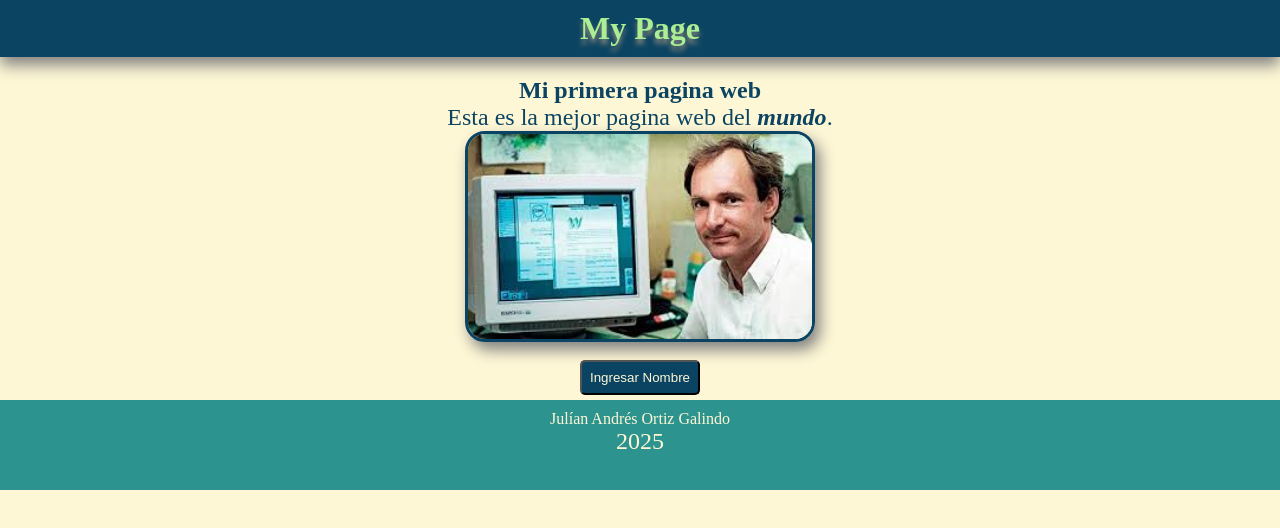
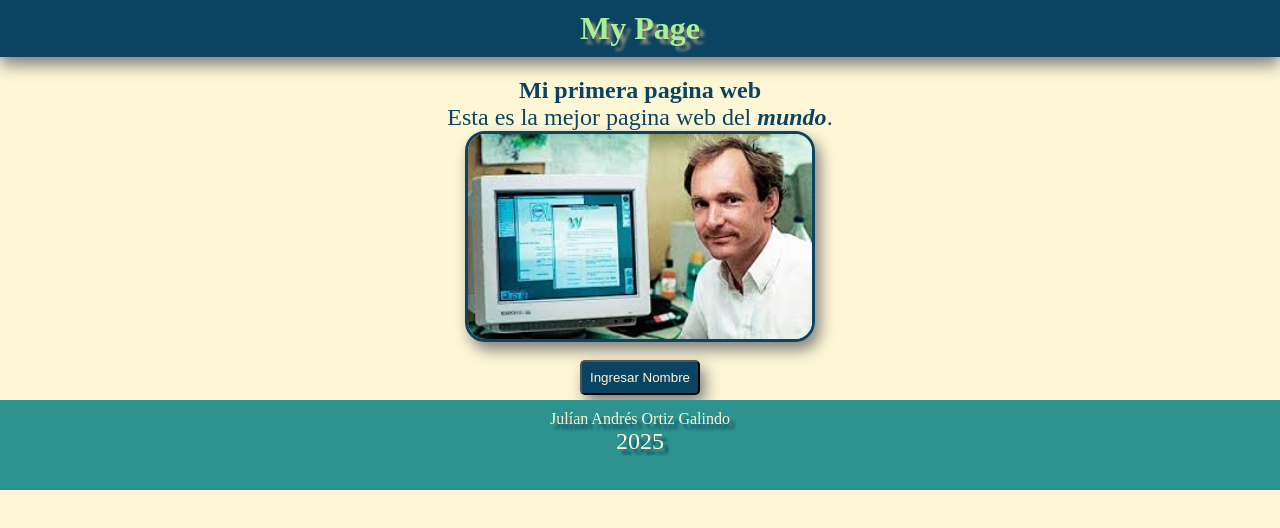
Before and after one commit to ikaronauta/mypage, a plain HTML site: page index.html in a window 1280 px wide. Drawn offline with Linux system fonts and the light colour scheme.

Commit message:
update page

```diff
--- a/index.html
+++ b/index.html
@@ -29,6 +29,7 @@
         margin-top: 5px;
         text-align: center;
         padding-top: 10px;
+        text-shadow: 5px 5px 3px #0b4462;
     }
 
     h1 {
@@ -37,7 +38,7 @@
         text-align: center;
         color: #abee93;
         margin-bottom: 20px;
-        text-shadow: 0px 5px 5px #8a877a;
+        text-shadow: 5px 5px 3px #8a877a;
         box-shadow: 0px 8px 15px gray;
     }
 
@@ -49,6 +50,7 @@
         margin: auto;
         border-radius: 5px;
         cursor: pointer;
+        box-shadow: 5px 8px 15px gray;
     }
 
     h2, p {
```
